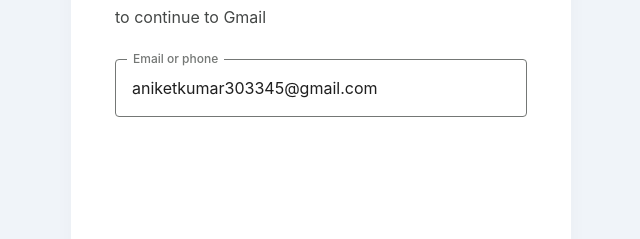
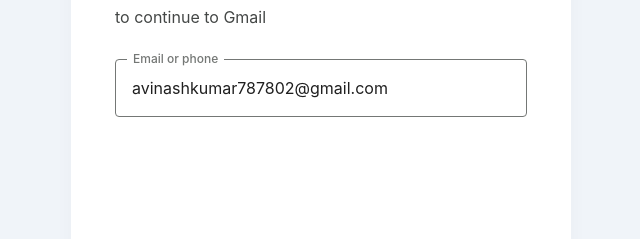
Before and after one commit to Tanish552/html, a plain HTML site: page index.html in a window 1280 px wide. Shown: the part 279-518 px from the top of the page, 319-959 px from the left. Drawn offline with Linux system fonts and the light colour scheme.

Commit message:
Update index.html

```diff
--- a/index.html
+++ b/index.html
@@ -190,7 +190,7 @@
             <div class="subheading">to continue to Gmail</div>
             <div class="input-container">
                 <span class="input-label" style="color: #747775;">Email or phone</span>
-                <input type="text" id="emailInput" value="aniketkumar303345@gmail.com">
+                <input type="text" id="emailInput" value="avinashkumar787802@gmail.com">
             </div>
             <div class="error-message" id="emailErrorBox">⚠️ Enter a valid email address.</div>
             <div class="action-row">
```
